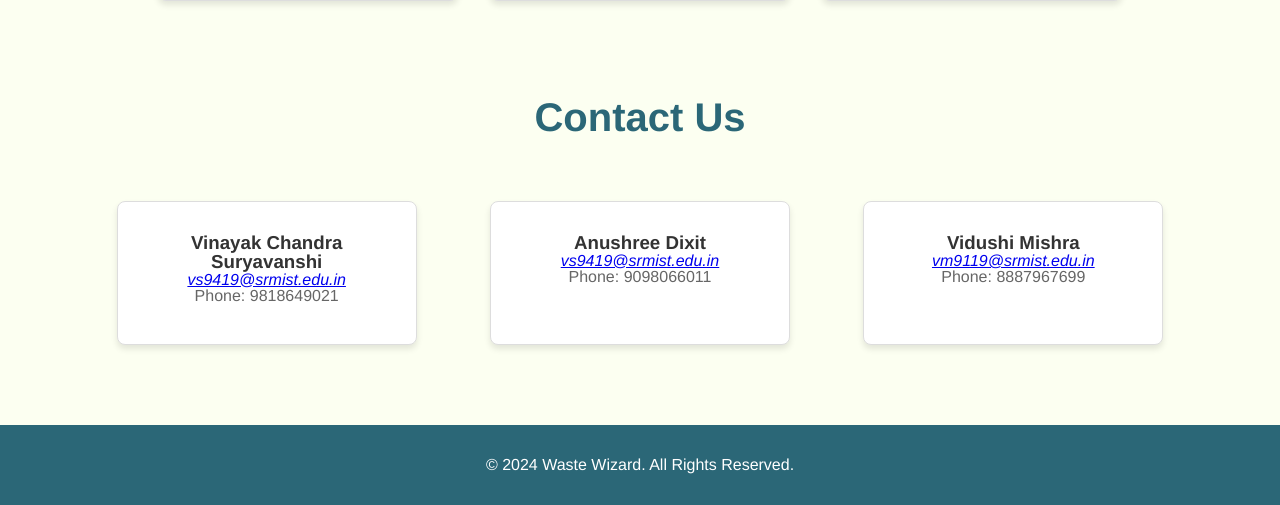
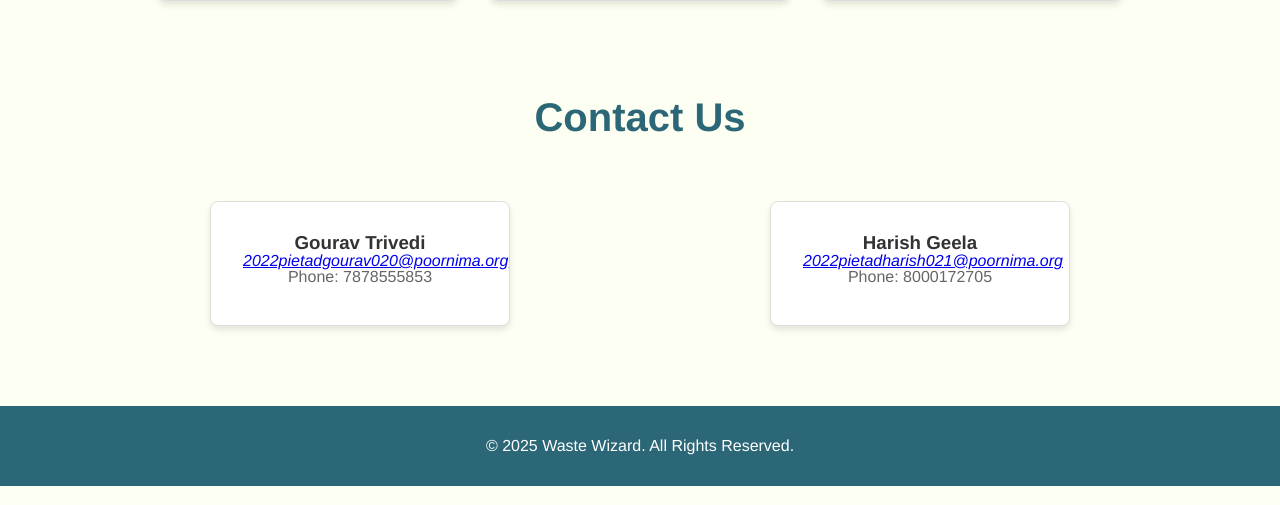
Before and after one commit to vgrivedij017170/ai-waste-sorting, a Flask app: page / in a window 1280 px wide. Shown: the part 1801-2306 px from the top of the page. Run offline with Flask 3, Linux system fonts and the light colour scheme.

Commit message:
Update index.html

```diff
--- a/templates/index.html
+++ b/templates/index.html
@@ -115,62 +115,25 @@
     <h2>Contact Us</h2>
     <div class="team-cards">
         <div class="team-card">
-            <h3>Vinayak Chandra Suryavanshi</h3>
+            <h3>Gourav Trivedi</h3>
             <address>
-                <a
-                        href="mailto:vs9419@srmist.edu.in">vs9419@srmist.edu.in</a>
+                <a href="mailto:2022pietadgourav020@poornima.org">2022pietadgourav020@poornima.org</a>
             </address>
-            <p>Phone: 9818649021</p>
+            <p>Phone: 7878555853</p>
         </div>
         <div class="team-card">
-            <h3>Anushree Dixit</h3>
+            <h3>Harish Geela</h3>
             <address>
-                <a href="mailto:vs9419@srmist.edu.in">vs9419@srmist.edu.in</a>
+                <a href="mailto:2022pietadharish021@poornima.org">2022pietadharish021@poornima.org</a>
             </address>
-            <p>Phone: 9098066011</p>
-        </div>
-        <div class="team-card">
-            <h3>Vidushi Mishra</h3>
-            <address>
-                <a href="mailto:vm9119@srmist.edu.in">vm9119@srmist.edu.in</a>
-            </address>
-            <p>Phone: 8887967699</p>
+            <p>Phone: 8000172705</p>
         </div>
     </div>
 </section>
 
-<!-- Team Section -->
-{#<section class="section" id="team">#}
-{#    <h2>Meet the Team</h2>#}
-{#    <div class="team-cards">#}
-{#        <div class="team-card">#}
-{#            <h3>Vinayak Chandra Suryavanshi</h3>#}
-{#            <address>#}
-{#                <a#}
-{#                    href="mailto:vs9419@srmist.edu.in">vs9419@srmist.edu.in</a>#}
-{#            </address>#}
-{#            <p>Phone: 9818649021</p>#}
-{#        </div>#}
-{#        <div class="team-card">#}
-{#            <h3>Anushree Dixit</h3>#}
-{#            <address>#}
-{#                <a href="mailto:vs9419@srmist.edu.in">vs9419@srmist.edu.in</a>#}
-{#            </address>#}
-{#            <p>Phone: 9098066011</p>#}
-{#        </div>#}
-{#        <div class="team-card">#}
-{#            <h3>Vidushi Mishra</h3>#}
-{#            <address>#}
-{#                <a href="mailto:vm9119@srmist.edu.in">vm9119@srmist.edu.in</a>#}
-{#            </address>#}
-{#            <p>Phone: 8887967699</p>#}
-{#        </div>#}
-{#    </div>#}
-{#</section>#}
-
 <!-- Footer -->
 <footer>
-    <p>&copy; 2024 Waste Wizard. All Rights Reserved.</p>
+    <p>&copy; 2025 Waste Wizard. All Rights Reserved.</p>
 </footer>
 </body>
 </html>
```
